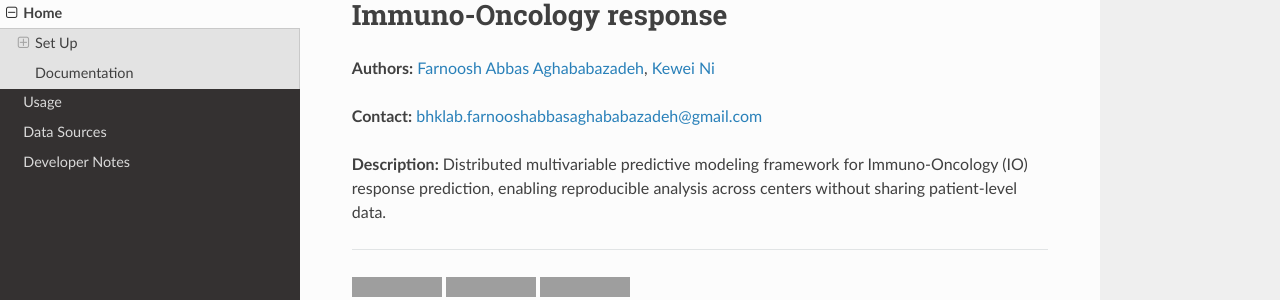
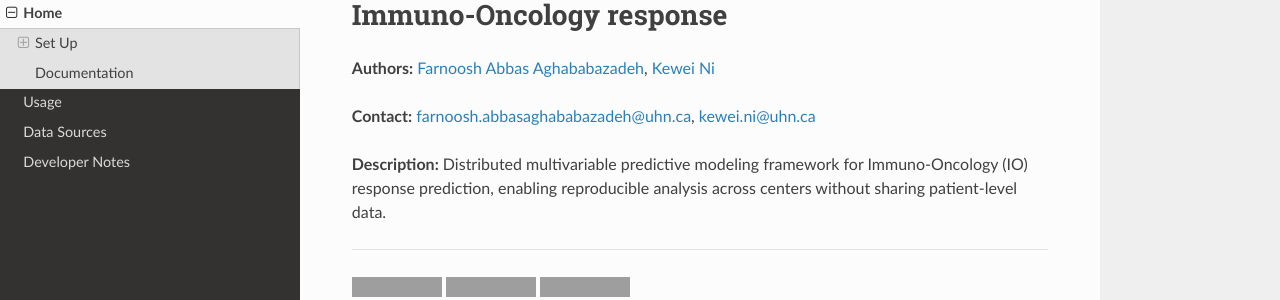
Before and after one commit to bhklab/PredictIO-MV-Dist, an MkDocs documentation site: the page built from docs/README.md, in a window 1280 px wide and 1099 px high, cut to the strip 140-440 px from the top of the window. Built offline with MkDocs 1.6.1, drawn with Linux system fonts in a browser that asks for light colours; nearby versions of some CDN libraries; grey boxes are pictures that could not be loaded.

Commit message:
update contact information

```diff
--- a/docs/README.md
+++ b/docs/README.md
@@ -2,7 +2,7 @@
 
 **Authors:** [Farnoosh Abbas Aghababazadeh](https://github.com/RibaA), [Kewei Ni](https://github.com/Nicole9801)
 
-**Contact:** [bhklab.farnooshabbasaghababazadeh@gmail.com](mailto:bhklab.farnooshabbasaghababazadeh@gmail.com)
+**Contact:** [farnoosh.abbasaghababazadeh@uhn.ca](mailto:farnoosh.abbasaghababazadeh@uhn.ca), [kewei.ni@uhn.ca](mailto:kewei.ni@uhn.ca)
 
 **Description:** Distributed multivariable predictive modeling framework for Immuno-Oncology (IO) response prediction, enabling reproducible analysis across centers without sharing patient-level data.
 
```
